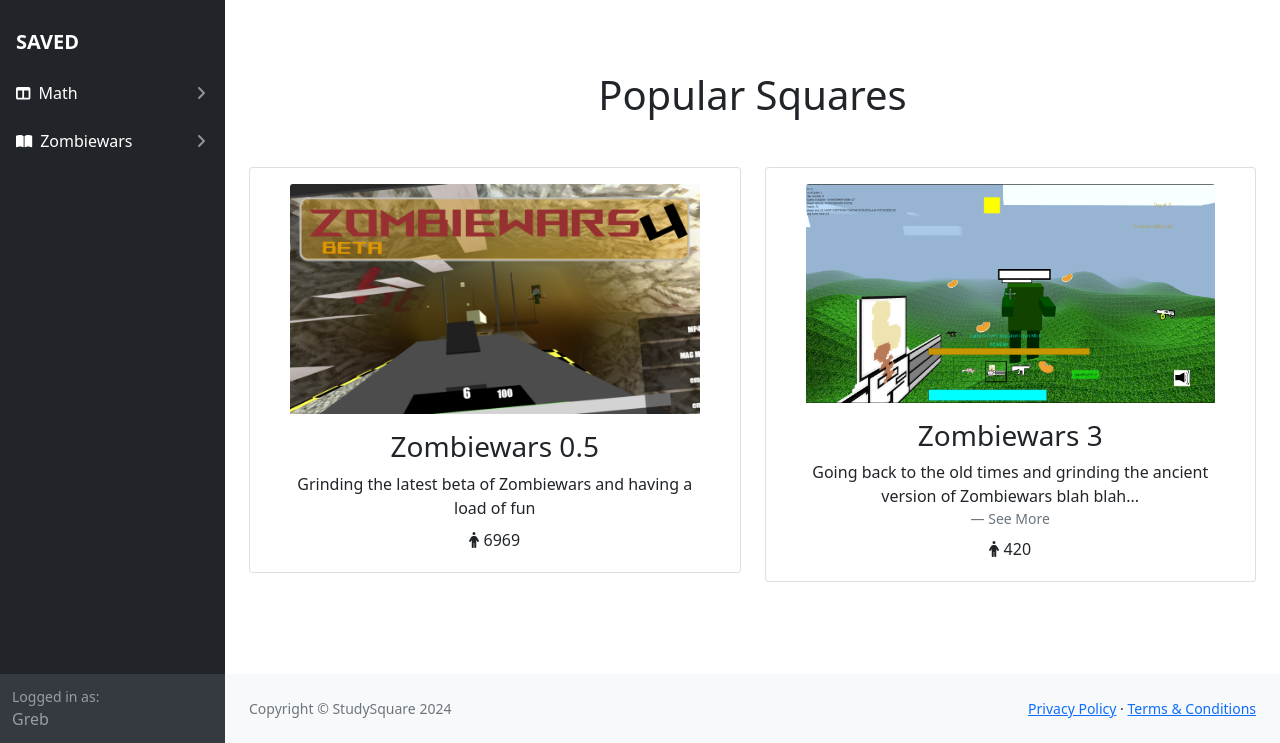
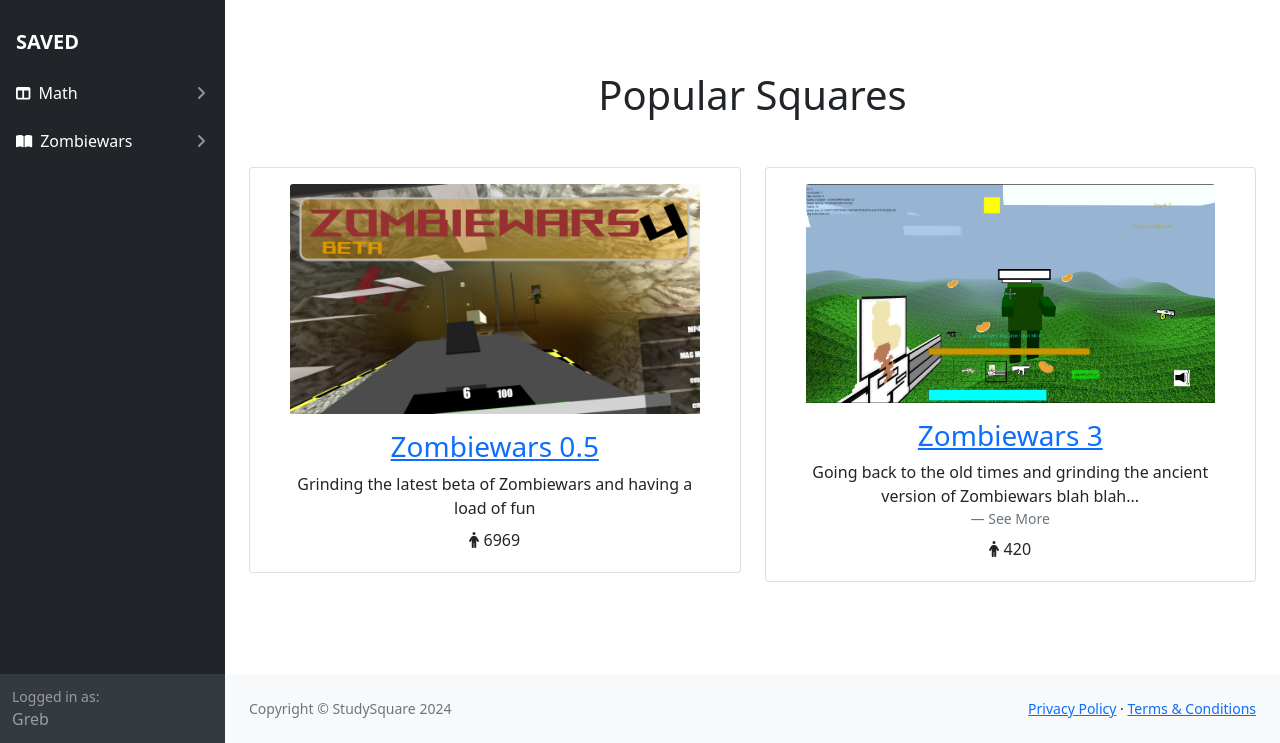
Before and after one commit to fireheartjerry/StudySquare, a Flask app: page / in a window 1280 px wide. Shown: the part 97-840 px from the top of the page. Run offline with Flask 3, Linux system fonts and the light colour scheme; parts of the project's set-up code (start-up, migrations or seed data) failed here and were passed over; some libraries are stand-ins or nearby versions.

Commit message:
add square.html

```diff
--- a/src/application.py
+++ b/src/application.py
@@ -58,6 +58,10 @@
 @app.route("/")
 def index():
     return render_template("index.html")
+
+@app.route("/square")
+def square():
+    return render_template("square.html")
 
 @app.route("/login", methods=["GET", "POST"])
 def login():
--- a/src/templates/index.html
+++ b/src/templates/index.html
@@ -11,7 +11,7 @@
             <div class="card-body">
                 <div class="container-fluid text-center">
                     <img src="/static/menu.png" class="card-img-top">
-                    <h3 class="card-title mt-3">Zombiewars 0.5</h3>
+                    <h3 class="card-title mt-3"><a href="/square">Zombiewars 0.5</a></h3>
                     <p class="mb-1">Grinding the latest beta of Zombiewars and having a load of fun</p>
                     <i class="fas fa-person d-md-inline-block"></i>
                     <p class="my-1 d-md-inline-block">6969</p>
@@ -24,7 +24,7 @@
             <div class="card-body">
                 <div class="container-fluid text-center">
                     <img src="/static/cover.png" class="card-img-top">
-                    <h3 class="card-title mt-3">Zombiewars 3</h3>
+                    <h3 class="card-title mt-3"><a href="/square">Zombiewars 3</a></h3>
                     <p>Going back to the old times and grinding the ancient version of Zombiewars blah blah...</p>
                     <p class="blockquote-footer mb-1">See More</p>
                     <i class="fas fa-person d-md-inline-block"></i>
```
